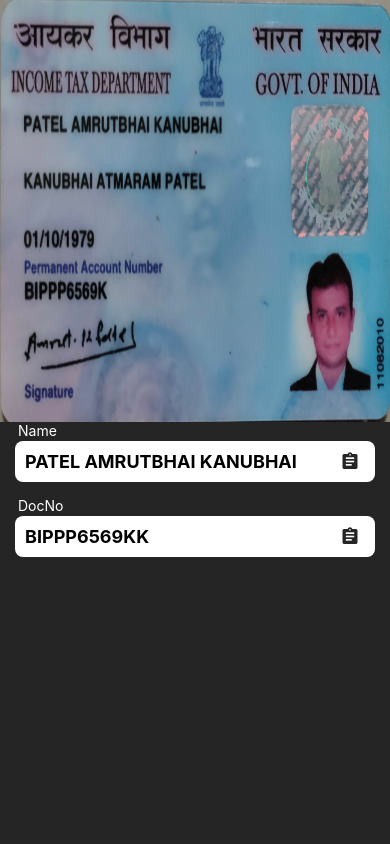
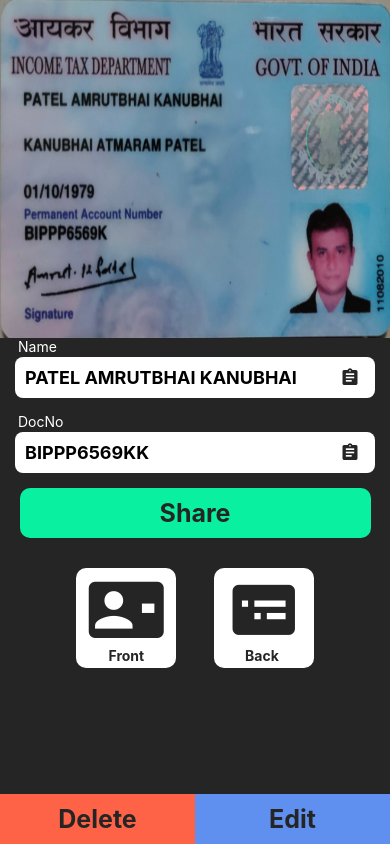
Before and after one commit to henishpatel9045/DocVaultAppCode, a React Native app: screen / in a window 390 px wide. Built offline with nearby package versions, Linux system fonts and the light colour scheme.

Commit message:
Doc Screen build completed.

```diff
--- /dev/null
+++ b/app/components/AppButton.js
@@ -0,0 +1,49 @@
+import React from "react";
+import { StyleSheet, Text, View, TouchableHighlight } from "react-native";
+import { dark } from "../configs/themes";
+
+export default function AppButton({
+  label,
+  onPress,
+  bgColor,
+  style,
+  color,
+  width,
+  radius,
+}) {
+  return (
+    <TouchableHighlight
+      onPress={onPress}
+      underlayColor={
+        bgColor ? "rgba(255, 255, 255, 0.8)" : "rgba(9,240,160, 0.5)"
+      }
+      style={[
+        styles.container,
+        style,
+        {
+          width: width ? width : "90%",
+          backgroundColor: bgColor ? bgColor : "#09f0a0",
+          borderRadius: radius || radius === 0 ? radius : 10,
+        },
+      ]}
+    >
+      <Text style={[styles.label, { color: color ? color : dark.primary }]}>
+        {label}
+      </Text>
+    </TouchableHighlight>
+  );
+}
+
+const styles = StyleSheet.create({
+  container: {
+    alignSelf: "center",
+    padding: 10,
+    alignItems: "center",
+    justifyContent: "space-evenly",
+    shadowColor: "rgba(9,240,160, 0.9)",
+  },
+  label: {
+    fontWeight: "bold",
+    fontSize: 25,
+  },
+});
--- /dev/null
+++ b/app/components/IconButton.js
@@ -0,0 +1,44 @@
+import React from "react";
+import { StyleSheet, Text, TouchableHighlight, View } from "react-native";
+import { MaterialCommunityIcons } from "@expo/vector-icons";
+import { dark } from "../configs/themes";
+
+export default function IconButton({ name, label, style, size, onPress }) {
+  return (
+    <TouchableHighlight
+      onPress={onPress}
+      underlayColor={"#ededed"}
+      style={[
+        styles.container,
+        {
+          width: size ? size : 50,
+          height: size ? size : 50,
+          alignItems: "center",
+          borderRadius: size ? size / 10 : 5,
+          justifyContent: "center",
+        },
+        style,
+      ]}
+    >
+      <>
+        <MaterialCommunityIcons
+          name={name}
+          size={size ? size - 25 : 30}
+          color={dark.primary}
+          style={styles.icon}
+        />
+        <Text style={styles.label}>{label}</Text>
+      </>
+    </TouchableHighlight>
+  );
+}
+
+const styles = StyleSheet.create({
+  container: {
+    backgroundColor: "white",
+  },
+  label: {
+    color: dark.primary,
+    fontWeight: "bold",
+  },
+});
--- a/app/screens/DocScreen.js
+++ b/app/screens/DocScreen.js
@@ -1,6 +1,8 @@
 import React from "react";
 import { StyleSheet, Image, Text, View, TextInput } from "react-native";
+import AppButton from "../components/AppButton";
 import DocDetailCompo from "../components/DocDetailCompo";
+import IconButton from "../components/IconButton";
 
 export default function DocScreen() {
   return (
@@ -12,6 +14,37 @@
       />
       <DocDetailCompo label={"Name"} detail={"PATEL AMRUTBHAI KANUBHAI"} />
       <DocDetailCompo label={"DocNo"} detail={"BIPPP6569KK"} />
+      <AppButton label={"Share"} onPress={() => console.log()} />
+      <View style={styles.bottomBtn}>
+        <IconButton
+          name={"smart-card"}
+          label={"Front"}
+          size={100}
+          onPress={() => console.log()}
+        />
+        <IconButton
+          name={"card-bulleted"}
+          label={"Back "}
+          size={100}
+          onPress={() => console.log()}
+        />
+      </View>
+      <View style={styles.footer}>
+        <AppButton
+          label={"Delete"}
+          bgColor={"tomato"}
+          onPress={() => console.log()}
+          width={"50%"}
+          radius={0}
+        />
+        <AppButton
+          label={"Edit"}
+          bgColor={"#5f90f0"}
+          onPress={() => console.log()}
+          width={"50%"}
+          radius={0}
+        />
+      </View>
     </View>
   );
 }
@@ -22,6 +55,19 @@
   },
   img: {
     width: "100%",
-    maxHeight: "50%",
+    maxHeight: "40%",
+  },
+  bottomBtn: {
+    flexDirection: "row",
+    marginVertical: 30,
+    width: "80%",
+    alignSelf: "center",
+    justifyContent: "space-evenly",
+  },
+  footer: {
+    position: "absolute",
+    bottom: 0,
+    flexDirection: "row",
+    width: "100%",
   },
 });
```
